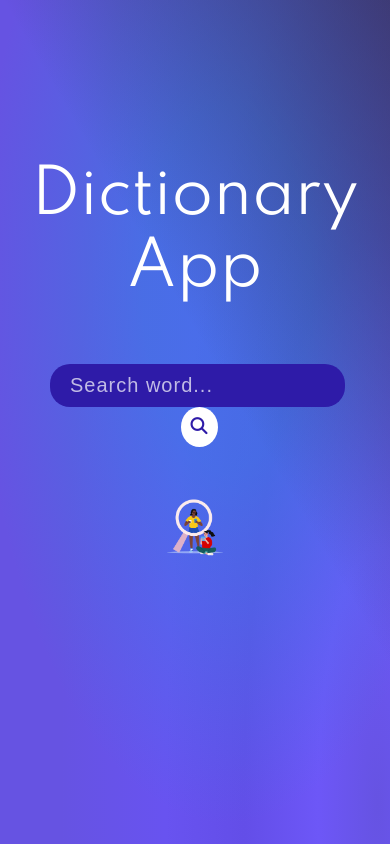
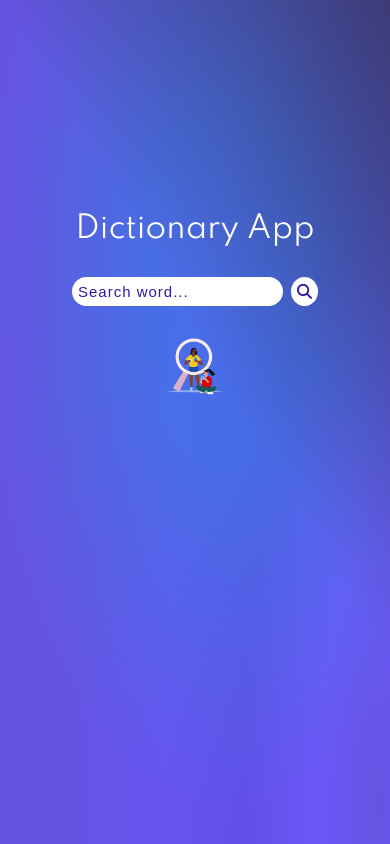
Before and after one commit to an-yr/react-dictionary-app, a React (Create React App) app: page / in a window 390 px wide. Built offline with nearby package versions, Linux system fonts and the light colour scheme.

Commit message:
made it responsive

```diff
--- a/src/Dictionary.css
+++ b/src/Dictionary.css
@@ -3,12 +3,58 @@ body {
   font-family: "Spartan", sans-serif;
   background: rgba(102, 83, 226, 0.11);
 }
+h1 {
+  font-family: "Spartan", sans-serif;
+  color: white;
+  font-size: 60px;
+  font-weight: 400;
+  margin: 0;
+  padding-top: 25vh;
+  text-align: center;
+}
+form {
+  margin: 50px;
+  text-align: center;
+  padding-top: 10px;
+}
+input {
+  border: none;
+  font-size: 20px;
+  margin: 0;
+  padding: 10px;
+  padding-left: 20px;
+  color: #2e1ba8;
+  border-radius: 20px;
+  background: rgba(255, 255, 255, 0.3);
+  transition: all 250ms ease-in-out;
+}
+input:focus {
+  outline: none;
+  background: white;
+}
+input:hover {
+  background: white;
+}
+::-webkit-input-placeholder {
+  color: #2e1ba8;
+  letter-spacing: 1px;
+}
+button {
+  color: #2e1ba8;
+  background-color: white;
+  font-size: 17px;
+  margin: 0;
+  margin-left: 8px;
+  border: none;
+  padding: 10px;
+  border-radius: 50%;
+  transition: all 250ms ease-in-out;
+}
+button:hover {
+  background-color: #2e1ba8;
+  color: white;
+}
 .background-purple {
-  /* background: linear-gradient(89.9deg, #6653e2 1.7%, #7464db 98.85%); */
-
-  background-blend-mode: hard-light;
-  height: 100vh;
-
   background: radial-gradient(
     81.11% 160.4% at 96.84% 95.36%,
     #6653e2 0%,
@@ -17,6 +63,8 @@ body {
     #6853f0 67.18%,
     #6653e2 100%
   );
+  background-blend-mode: hard-light;
+  height: 100vh;
 }
 .background-second {
   background: radial-gradient(
@@ -35,61 +83,16 @@ body {
   );
   height: 100vh;
 }
-h1 {
-  font-family: "Spartan", sans-serif;
-  color: white;
-  font-size: 60px;
-  font-weight: 400;
-  margin: 0;
-  padding-top: 160px;
-  text-align: center;
-}
-form {
-  margin: 50px;
-  text-align: center;
-  padding-top: 10px;
-}
-input {
-  border: none;
-  font-size: 20px;
-  margin: 0;
-  padding: 10px;
-  padding-left: 20px;
-  color: white;
-  border-radius: 20px;
-  background: rgba(255, 255, 255, 0.2);
-  transition: all 250ms ease-in-out;
-}
-input:focus {
-  outline: none;
-  background: #2e1ba8;
-}
-input:hover {
-  background: #2e1ba8;
-}
-::-webkit-input-placeholder {
-  color: rgba(255, 255, 255, 0.7);
-  letter-spacing: 1px;
-}
-button {
-  color: #2e1ba8;
-  background-color: white;
-  font-size: 17px;
-  margin: 0;
-  margin-left: 8px;
-  border: none;
-  padding: 10px;
-  border-radius: 50%;
-  transition: all 250ms ease-in-out;
-}
-button:hover {
-  background-color: #2e1ba8;
-  color: white;
-}
 .lupa {
   width: 16%;
   margin: auto;
   display: block;
+}
+.results {
+  font-size: 14px;
+  position: relative;
+  top: -35vh;
+  text-align: left;
 }
 .result {
   background-color: white;
@@ -98,7 +101,34 @@ button:hover {
   border-radius: 15px;
   box-shadow: 0px 5px 20px 5px rgba(0, 0, 0, 0.25);
 }
-.results {
-  top: -170px;
-  position: relative;
+@media (max-width: 1200px) {
+  .results {
+    top: -15vh;
+  }
+  .result {
+    background-color: white;
+    padding: 20px;
+    margin: 20px;
+  }
 }
+@media (max-width: 576px) {
+  h1 {
+    font-size: 30px;
+  }
+  input {
+    padding-left: 10px;
+  }
+  input,
+  button {
+    font-size: 15px;
+    padding: 6px;
+  }
+  form {
+    margin: 20px;
+    padding: 10px 0;
+  }
+  .results {
+    font-size: 12px;
+    top: -10vh;
+  }
+}
```
